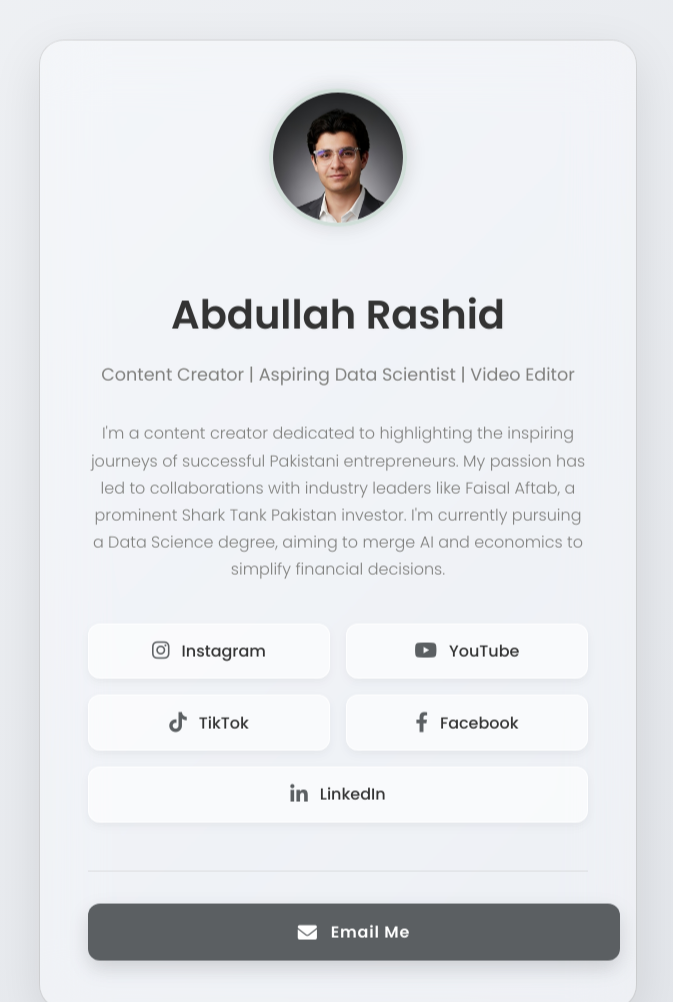
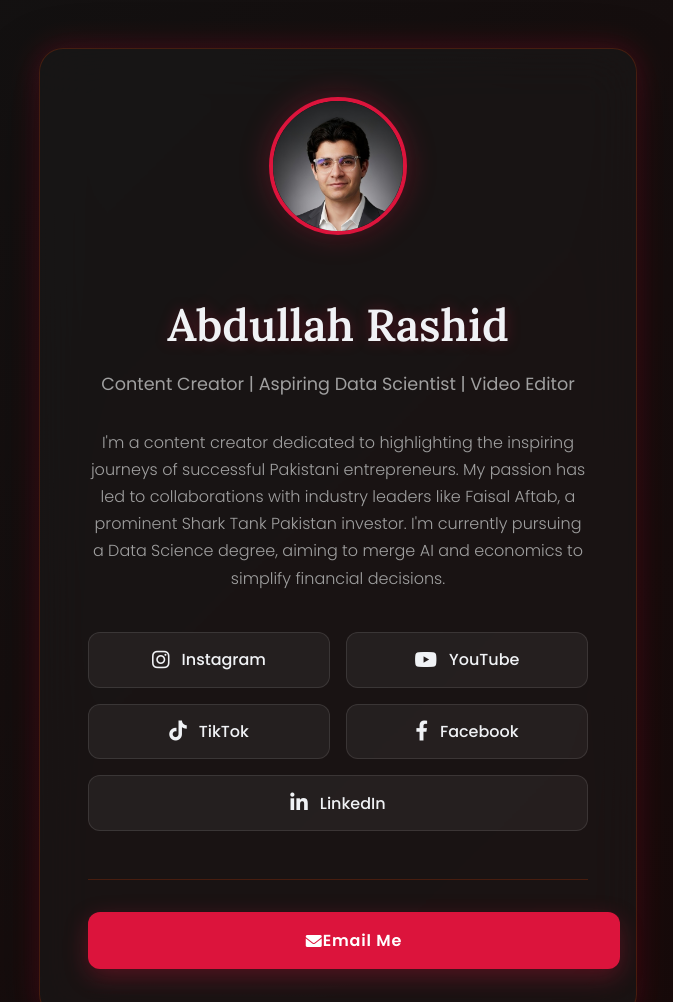
Before and after one commit to AbdullahRashid23/Abdullah-Rashid, a plain HTML site: page index.html in a window 1280 px wide. Shown: the top 1002 px of the page, without its empty margins (302-975 px from the left). Drawn offline with Linux system fonts and the light colour scheme.

Commit message:
Update index.html

```diff
--- a/index.html
+++ b/index.html
@@ -4,31 +4,31 @@
     <meta charset="UTF-8">
     <meta name="viewport" content="width=device-width, initial-scale=1.0">
     <title>Abdullah Rashid | Content Creator</title>
-    <link href="https://fonts.googleapis.com/css2?family=Poppins:wght@300;400;500;600;700&display=swap" rel="stylesheet">
+    <link rel="preconnect" href="https://fonts.googleapis.com">
+    <link rel="preconnect" href="https://fonts.gstatic.com" crossorigin>
+    <link href="https://fonts.googleapis.com/css2?family=Lora:wght@600&family=Poppins:wght@300;400;500;600&display=swap" rel="stylesheet">
     <link rel="stylesheet" href="https://cdnjs.cloudflare.com/ajax/libs/font-awesome/6.0.0-beta3/css/all.min.css">
     <style>
         :root {
-            /* Lighter Grayscale Palette with a touch of modern feel */
-            --bg-light: #F0F2F5; /* A very light, almost white background */
-            --bg-gradient-start: #E0E3E8; /* Slightly darker light grey for gradient end */
-            --card-bg: rgba(255, 255, 255, 0.4); /* Lighter, more transparent glass card */
-            --border-color: rgba(200, 200, 200, 0.5); /* Soft light grey border */
-            --text-primary: #333333; /* Dark text for contrast on light background */
-            --text-secondary: #7F7F7D; /* Medium grey for secondary text */
-            --accent-light-grey: #D0DED8; /* Lightest grey from your palette for accents */
-            --button-hover-bg: #C3C3C3; /* A soft grey for button hover */
-            --email-button-bg: #5B5F62; /* Darker grey for email button */
+            /* Deep Ember & Crimson Color Scheme */
+            --bg-dark: #121212; /* Deep ember, almost black */
+            --bg-gradient-start: #1a0808; /* Hint of crimson in the dark */
+            --card-bg: rgba(26, 26, 26, 0.6); /* Translucent dark card */
+            --border-color: rgba(255, 69, 0, 0.2); /* Crimson-tinted border */
+            --text-primary: #F0F2F5; /* Soft, off-white text */
+            --text-secondary: #a0a0a0; /* Muted grey for secondary text */
+            --accent-crimson: #DC143C; /* Vibrant Crimson */
+            --shadow-color: rgba(220, 20, 60, 0.3); /* Crimson glow for shadows */
         }
 
-        @keyframes float {
-            0% { transform: translateY(0px); }
-            50% { transform: translateY(-12px); }
-            100% { transform: translateY(0px); }
+        /* Smooth scroll and base styling */
+        html {
+            scroll-behavior: smooth;
         }
 
         body {
             font-family: 'Poppins', sans-serif;
-            background: linear-gradient(135deg, var(--bg-light) 0%, var(--bg-gradient-start) 100%);
+            background: linear-gradient(135deg, var(--bg-dark) 0%, var(--bg-gradient-start) 100%);
             color: var(--text-primary);
             display: flex;
             flex-direction: column;
@@ -37,34 +37,29 @@
             min-height: 100vh;
             padding: 40px 24px;
             box-sizing: border-box;
-            transition: background-image 0.3s ease-out; /* Smooth transition for spotlight */
+            overflow-x: hidden;
         }
 
         .card-container {
-            perspective: 1000px; /* For 3D tilt effect */
+            perspective: 1500px;
             margin-bottom: 40px;
         }
 
         .card {
             background-color: var(--card-bg);
-            backdrop-filter: blur(30px) saturate(180%);
-            -webkit-backdrop-filter: blur(30px) saturate(180%);
+            backdrop-filter: blur(25px) saturate(150%);
+            -webkit-backdrop-filter: blur(25px) saturate(150%);
             border-radius: 1.5rem;
-            box-shadow: 0 15px 50px rgba(0,0,0,0.1), 0 0 0 1px var(--border-color); /* Subtle border for glass effect */
+            border: 1px solid var(--border-color);
+            box-shadow: 0 20px 60px rgba(0,0,0,0.4), 0 0 30px var(--shadow-color);
             max-width: 500px;
             width: 100%;
             padding: 3rem;
             text-align: center;
             position: relative;
-            animation: float 7s ease-in-out infinite;
-            transform-style: preserve-3d; /* For 3D tilt */
-            transition: transform 0.4s ease, box-shadow 0.4s ease;
-        }
-
-        .card:hover {
-            animation-play-state: paused;
-            transform: translateY(-15px) rotateX(5deg) rotateY(-5deg) scale(1.02); /* More engaging hover */
-            box-shadow: 0 25px 70px rgba(0,0,0,0.15), 0 0 0 1px rgba(200,200,200,0.8);
+            transform-style: preserve-3d;
+            transition: transform 0.2s ease-out, box-shadow 0.2s ease-out;
+            will-change: transform; /* Performance optimization */
         }
 
         .profile-pic {
@@ -72,23 +67,23 @@
             height: 130px;
             border-radius: 50%;
             object-fit: cover;
-            border: 4px solid var(--accent-light-grey);
+            border: 4px solid var(--accent-crimson);
             margin: 0 auto 1.5rem;
-            box-shadow: 0 0 20px rgba(0,0,0,0.15);
-            transition: transform 0.3s cubic-bezier(0.25, 0.46, 0.45, 0.94); /* Smooth easing */
+            box-shadow: 0 0 30px var(--shadow-color);
+            transition: transform 0.4s cubic-bezier(0.175, 0.885, 0.32, 1.275);
         }
 
         .profile-pic:hover {
-            transform: scale(1.15) rotate(5deg);
-            box-shadow: 0 0 30px rgba(0,0,0,0.25);
+            transform: scale(1.1) rotate(5deg);
         }
 
         .name {
-            font-size: 2.5rem;
+            font-family: 'Lora', serif; /* Elegant serif font for name */
+            font-size: 2.8rem;
             font-weight: 600;
             color: var(--text-primary);
             margin-bottom: 0.5rem;
-            text-shadow: 1px 1px 2px rgba(0,0,0,0.05);
+            text-shadow: 0 0 15px var(--shadow-color);
         }
 
         .title {
@@ -106,6 +101,26 @@
             font-weight: 300;
         }
 
+        /* Content Reveal Animation */
+        .reveal {
+            opacity: 0;
+            transform: translateY(20px);
+            transition: opacity 0.6s ease-out, transform 0.6s ease-out;
+        }
+
+        .reveal.visible {
+            opacity: 1;
+            transform: translateY(0);
+        }
+
+        /* Staggering animation delays */
+        .profile-pic.reveal { transition-delay: 0.2s; }
+        .name.reveal { transition-delay: 0.3s; }
+        .title.reveal { transition-delay: 0.4s; }
+        .bio.reveal { transition-delay: 0.5s; }
+        .social-links-grid.reveal { transition-delay: 0.6s; }
+        .contact-section.reveal { transition-delay: 0.7s; }
+
         .social-links-grid {
             display: grid;
             grid-template-columns: repeat(2, 1fr);
@@ -118,32 +133,38 @@
             align-items: center;
             justify-content: center;
             padding: 0.9rem;
-            background-color: rgba(255, 255, 255, 0.6); /* Lighter button background */
+            background-color: rgba(255, 255, 255, 0.05);
             color: var(--text-primary);
             border-radius: 0.75rem;
             text-decoration: none;
             font-weight: 500;
-            transition: all 0.3s cubic-bezier(0.25, 0.46, 0.45, 0.94);
-            border: 1px solid rgba(255, 255, 255, 0.8);
-            box-shadow: 0 4px 10px rgba(0,0,0,0.05);
+            transition: all 0.3s ease;
+            border: 1px solid rgba(255, 255, 255, 0.1);
         }
 
         .social-button:hover {
-            background-color: var(--button-hover-bg);
-            color: #FFFFFF; /* White text on hover for contrast */
-            transform: translateY(-5px) scale(1.02);
-            border-color: rgba(200, 200, 200, 0.9);
-            box-shadow: 0 8px 20px rgba(0,0,0,0.1);
+            transform: translateY(-5px);
+            color: #fff;
+            border-color: var(--accent-crimson);
+            box-shadow: 0 0 20px var(--shadow-color);
         }
+
+        /* Brand-specific hover colors */
+        .social-button.instagram:hover { background-color: #C13584; }
+        .social-button.youtube:hover { background-color: #FF0000; }
+        .social-button.tiktok:hover { background-color: #00f2ea; color: #000; }
+        .social-button.facebook:hover { background-color: #1877F2; }
+        .social-button.linkedin:hover { background-color: #0A66C2; }
+
 
         .social-button i {
             margin-right: 0.75rem;
             font-size: 1.25rem;
-            color: var(--email-button-bg); /* Darker icon color for subtle contrast */
-            transition: color 0.3s ease;
+            transition: transform 0.3s ease;
         }
+
         .social-button:hover i {
-            color: #FFFFFF;
+            transform: scale(1.2);
         }
 
         .linkedin-button {
@@ -162,45 +183,21 @@
             justify-content: center;
             width: 100%;
             padding: 1rem;
-            background: var(--email-button-bg); /* Use a darker grey */
+            background: var(--accent-crimson);
             color: #FFFFFF;
             border-radius: 0.75rem;
             text-decoration: none;
             font-weight: 600;
-            transition: all 0.4s cubic-bezier(0.25, 0.46, 0.45, 0.94);
-            box-shadow: 0 8px 20px rgba(0,0,0,0.15);
+            transition: all 0.4s ease;
+            box-shadow: 0 8px 25px var(--shadow-color);
             border: none;
             letter-spacing: 0.05em;
-            overflow: hidden; /* For background animation */
-            position: relative;
-            z-index: 1;
-        }
-
-        .email-button:before {
-            content: '';
-            position: absolute;
-            top: 0;
-            left: -100%;
-            width: 100%;
-            height: 100%;
-            background: linear-gradient(120deg, transparent, rgba(255,255,255,0.3), transparent);
-            transition: all 0.6s cubic-bezier(0.25, 0.46, 0.45, 0.94);
-            z-index: -1;
-        }
-
-        .email-button:hover:before {
-            left: 100%;
         }
 
         .email-button:hover {
-            transform: translateY(-5px);
-            box-shadow: 0 12px 25px rgba(0,0,0,0.2);
-        }
-
-        .email-button i {
-            margin-right: 0.8rem;
-            font-size: 1.2rem;
-            color: #FFFFFF;
+            transform: translateY(-5px) scale(1.02);
+            box-shadow: 0 12px 30px var(--shadow-color);
+            background: #ff335c; /* Brighter crimson on hover */
         }
 
         footer {
@@ -215,13 +212,11 @@
             body { padding: 20px 16px; }
             .card {
                 padding: 2rem;
-                animation: none; /* Disable float animation on mobile for performance */
-                transform: none !important; /* Ensure no tilt on mobile */
+                transform: none !important; /* Disable 3D tilt on mobile */
             }
-            .card:hover { transform: none; box-shadow: 0 15px 50px rgba(0,0,0,0.1), 0 0 0 1px var(--border-color); }
-            .name { font-size: 2rem; }
+            .name { font-size: 2.2rem; }
             .profile-pic { width: 100px; height: 100px; }
-            .social-links-grid { grid-template-columns: 1fr; } /* Stack buttons on small screens */
+            .social-links-grid { grid-template-columns: 1fr; }
             .linkedin-button { grid-column: auto; }
         }
     </style>
@@ -229,24 +224,24 @@
 <body>
     <div class="card-container">
         <div class="card">
-            <img src="quality_restoration_20250908232017733.jpg" alt="Profile Picture" class="profile-pic">
+            <img src="quality_restoration_20250908232017733.jpg" alt="Profile Picture" class="profile-pic reveal">
 
-            <h1 class="name">Abdullah Rashid</h1>
-            <p class="title">Content Creator | Aspiring Data Scientist | Video Editor</p>
+            <h1 class="name reveal">Abdullah Rashid</h1>
+            <p class="title reveal">Content Creator | Aspiring Data Scientist | Video Editor</p>
 
-            <p class="bio">
+            <p class="bio reveal">
                 I'm a content creator dedicated to highlighting the inspiring journeys of successful Pakistani entrepreneurs. My passion has led to collaborations with industry leaders like Faisal Aftab, a prominent Shark Tank Pakistan investor. I'm currently pursuing a Data Science degree, aiming to merge AI and economics to simplify financial decisions.
             </p>
 
-            <div class="social-links-grid">
-                <a href="https://www.instagram.com/abdullah.rashid.1" target="_blank" class="social-button"><i class="fab fa-instagram"></i> <span>Instagram</span></a>
-                <a href="https://www.youtube.com/@abdullah_rashid.1" target="_blank" class="social-button"><i class="fab fa-youtube"></i> <span>YouTube</span></a>
-                <a href="https://www.tiktok.com/@abdullah.rashid.1" target="_blank" class="social-button"><i class="fab fa-tiktok"></i> <span>TikTok</span></a>
-                <a href="https://www.facebook.com/abdullah.rashid.1" target="_blank" class="social-button"><i class="fab fa-facebook-f"></i> <span>Facebook</span></a>
-                <a href="https://www.linkedin.com/in/abdullah-rashid-a51249332" target="_blank" class="social-button linkedin-button"><i class="fab fa-linkedin-in"></i> <span>LinkedIn</span></a>
+            <div class="social-links-grid reveal">
+                <a href="https://www.instagram.com/abdullah.rashid.1" target="_blank" class="social-button instagram"><i class="fab fa-instagram"></i> <span>Instagram</span></a>
+                <a href="https://www.youtube.com/@abdullah_rashid.1" target="_blank" class="social-button youtube"><i class="fab fa-youtube"></i> <span>YouTube</span></a>
+                <a href="https://www.tiktok.com/@abdullah.rashid.1" target="_blank" class="social-button tiktok"><i class="fab fa-tiktok"></i> <span>TikTok</span></a>
+                <a href="https://www.facebook.com/abdullah.rashid.1" target="_blank" class="social-button facebook"><i class="fab fa-facebook-f"></i> <span>Facebook</span></a>
+                <a href="https://www.linkedin.com/in/abdullah-rashid-a51249332" target="_blank" class="social-button linkedin-button linkedin"><i class="fab fa-linkedin-in"></i> <span>LinkedIn</span></a>
             </div>
 
-            <div class="contact-section">
+            <div class="contact-section reveal">
                 <a href="mailto:abdullah12071207@gmail.com" class="email-button">
                     <i class="fas fa-envelope"></i> <span>Email Me</span>
                 </a>
@@ -259,15 +254,40 @@
     </footer>
 
     <script>
-        document.addEventListener('mousemove', (e) => {
-            const body = document.body;
-            const x = e.clientX;
-            const y = e.clientY;
+        document.addEventListener('DOMContentLoaded', function() {
+            const card = document.querySelector('.card');
+            const cardContainer = document.querySelector('.card-container');
 
-            body.style.backgroundImage = `
-                radial-gradient(circle at ${x}px ${y}px, ${getComputedStyle(document.documentElement).getPropertyValue('--accent-light-grey')}30 0px, transparent 15vw),
-                linear-gradient(135deg, var(--bg-light) 0%, var(--bg-gradient-start) 100%)
-            `;
+            // --- 3D Card Tilt Effect ---
+            // Only apply on non-touch devices
+            if (!('ontouchstart' in window || navigator.msMaxTouchPoints)) {
+                cardContainer.addEventListener('mousemove', (e) => {
+                    const {
+                        left,
+                        top,
+                        width,
+                        height
+                    } = cardContainer.getBoundingClientRect();
+                    const x = e.clientX - left;
+                    const y = e.clientY - top;
+                    const rotateX = (y - height / 2) / 25; // Control sensitivity
+                    const rotateY = (x - width / 2) / -25;
+                    card.style.transform = `rotateX(${rotateX}deg) rotateY(${rotateY}deg)`;
+                });
+
+                cardContainer.addEventListener('mouseleave', () => {
+                    card.style.transform = 'rotateX(0deg) rotateY(0deg)';
+                });
+            }
+
+            // --- Content Reveal Animation ---
+            const revealElements = document.querySelectorAll('.reveal');
+            // Trigger animation once the page is loaded
+            setTimeout(() => {
+                revealElements.forEach(el => {
+                    el.classList.add('visible');
+                });
+            }, 100);
         });
     </script>
 </body>
```
